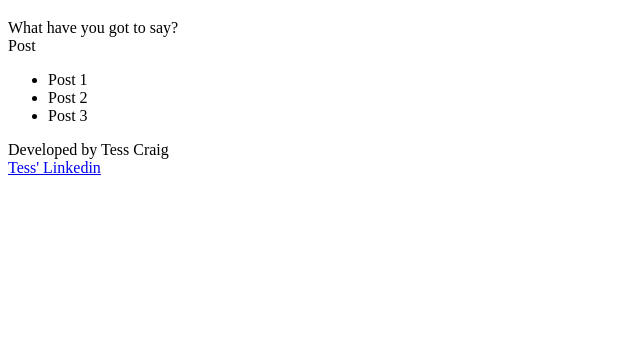
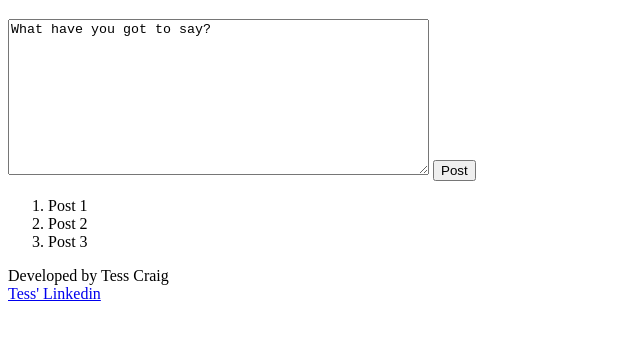
Before and after one commit to TessACraig89/u1w2d2_homework_microblog, a plain HTML site: page index.html in a window 1280 px wide. Shown: the part 61-398 px from the top of the page, without its empty margins (0-640 px from the left). Drawn offline with Linux system fonts and the light colour scheme.

Commit message:
Commit 4 - adds HTML Content; post box and button

```diff
--- a/index.html
+++ b/index.html
@@ -10,12 +10,13 @@
       <h1>Micro Blog</h1>
     </header>
     <main>
-      <div id=postBox>What have you got to say?</div>
-      <div id=postButton>Post</div>
-      <ul id=posts>
+      <textarea name= "postBox" rows="10" cols="50">What have you got to say?</textarea>
+      <button id=postButton>Post</button>
+      <ol id=posts>
         <li>Post 1</li>
         <li>Post 2</li>
         <li>Post 3</li>
+      </ol>
     </main>
     <footer>
       <div id=developer>Developed by Tess Craig</div>
--- a/style.css
+++ b/style.css
@@ -0,0 +1,3 @@
+body {
+
+}
```
